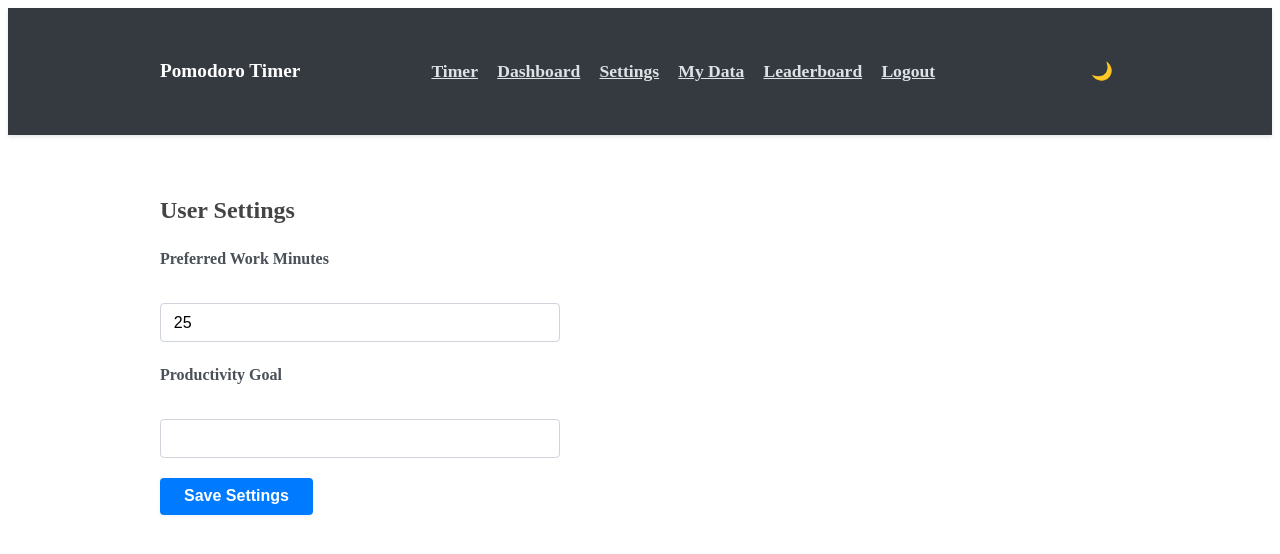
After one commit to Likio3000/pomodoroAPP, a Flask app: page /settings in a window 1280 px wide. The commit adds this page. Shown: the top 554 px of the page. Run offline with Flask 3, Linux system fonts and the light colour scheme; the visitor is signed in with stand-in values (Sample User, id 1); some libraries are stand-ins or nearby versions.

Commit message:
Add user settings and integrate with chat

```diff
--- a/pomodoro_app/forms.py
+++ b/pomodoro_app/forms.py
@@ -1,7 +1,7 @@
 # pomodoro_app/forms.py
 from flask_wtf import FlaskForm
-from wtforms import StringField, PasswordField, BooleanField, SubmitField
-from wtforms.validators import DataRequired, Email, EqualTo, Length
+from wtforms import StringField, PasswordField, BooleanField, SubmitField, IntegerField
+from wtforms.validators import DataRequired, Email, EqualTo, Length, NumberRange
 
 class RegistrationForm(FlaskForm):
     name = StringField('Name', validators=[DataRequired(), Length(min=2, max=100)])
@@ -15,3 +15,15 @@ class LoginForm(FlaskForm):
     password = PasswordField('Password', validators=[DataRequired()])
     remember = BooleanField('Remember Me')
     submit = SubmitField('Log In')
+
+
+class SettingsForm(FlaskForm):
+    preferred_work_minutes = IntegerField(
+        'Preferred Work Minutes',
+        validators=[DataRequired(), NumberRange(min=1, max=600)]
+    )
+    productivity_goal = StringField(
+        'Productivity Goal',
+        validators=[Length(max=200)]
+    )
+    submit = SubmitField('Save Settings')
--- a/pomodoro_app/main/api_routes.py
+++ b/pomodoro_app/main/api_routes.py
@@ -594,6 +594,8 @@ The user '{user.name}' (ID: {user.id}) is asking a question. Their current stats
 - Total Points: {user_points}
 - Total Focus Time (all time, minutes): {total_focus_db}
 - Total Pomodoro Sessions Completed (all time): {total_sessions_db}
+- Preferred Work Length: {user.preferred_work_minutes} minutes
+- Productivity Goal: {user.productivity_goal or 'None set'}
 Please answer based solely on these stats and general knowledge about the Pomodoro technique.
 Keep your response positive, concise (1–4 sentences), and use Markdown formatting.
 If the question is unrelated to productivity, politely decline.
--- a/pomodoro_app/main/routes.py
+++ b/pomodoro_app/main/routes.py
@@ -15,6 +15,7 @@ from pomodoro_app import db, limiter
 from pomodoro_app.models import (
     User, PomodoroSession, ActiveTimerState, ChatMessage   # <- NO Message import
 )
+from pomodoro_app.forms import SettingsForm
 
 # --- helpers ------------------------------------------------------------------
 from .logic import (
@@ -281,3 +282,23 @@ def delete_message_pair(message_id):
         flash('Database error; message pair not deleted.', 'error')
 
     return redirect(url_for('main.my_data'))
+
+
+@main.route('/settings', methods=['GET', 'POST'])
+@login_required
+def settings():
+    """Allow users to update personal productivity preferences."""
+    form = SettingsForm(obj=current_user)
+    if form.validate_on_submit():
+        current_user.preferred_work_minutes = form.preferred_work_minutes.data
+        current_user.productivity_goal = form.productivity_goal.data
+        try:
+            db.session.commit()
+            flash('Settings updated.', 'success')
+        except SQLAlchemyError as e:
+            db.session.rollback()
+            current_app.logger.error(f"Settings: DB error for user {current_user.id}: {e}")
+            flash('Could not update settings.', 'error')
+        return redirect(url_for('main.settings'))
+
+    return render_template('main/settings.html', form=form)
--- a/pomodoro_app/templates/base.html
+++ b/pomodoro_app/templates/base.html
@@ -20,6 +20,7 @@
         {% if current_user.is_authenticated %}
           <a href="{{ url_for('main.timer') }}">Timer</a>
           <a href="{{ url_for('main.dashboard') }}">Dashboard</a>
+          <a href="{{ url_for('main.settings') }}">Settings</a>
           <a href="{{ url_for('main.my_data') }}">My Data</a>
           <a href="{{ url_for('main.leaderboard') }}">Leaderboard</a>
           <a id="logout-link" href="{{ url_for('auth.logout') }}">Logout</a>
--- /dev/null
+++ b/pomodoro_app/templates/main/settings.html
@@ -0,0 +1,18 @@
+{% extends "base.html" %}
+{% block content %}
+  <h2>User Settings</h2>
+  <form method="POST">
+    {{ form.hidden_tag() }}
+    <div class="form-group">
+      {{ form.preferred_work_minutes.label }}<br>
+      {{ form.preferred_work_minutes(class="input") }}
+      {% for error in form.preferred_work_minutes.errors %}<span class="error">{{ error }}</span>{% endfor %}
+    </div>
+    <div class="form-group">
+      {{ form.productivity_goal.label }}<br>
+      {{ form.productivity_goal(class="input") }}
+      {% for error in form.productivity_goal.errors %}<span class="error">{{ error }}</span>{% endfor %}
+    </div>
+    {{ form.submit(class="btn") }}
+  </form>
+{% endblock %}
```
Also changed, not shown: pomodoro_app/models.py (+9 -0 lines), tests/test_main.py (+20 -0 lines).
